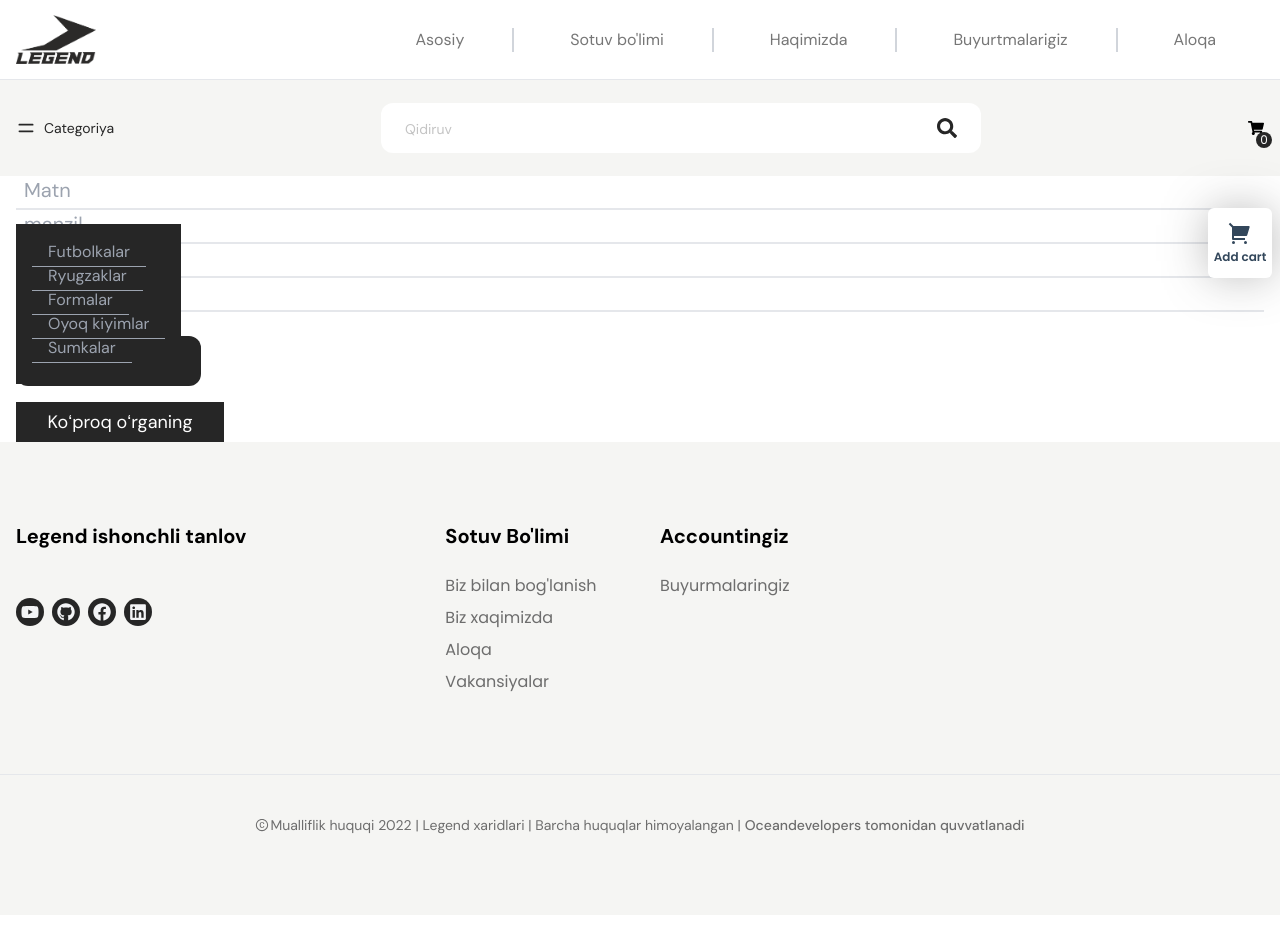
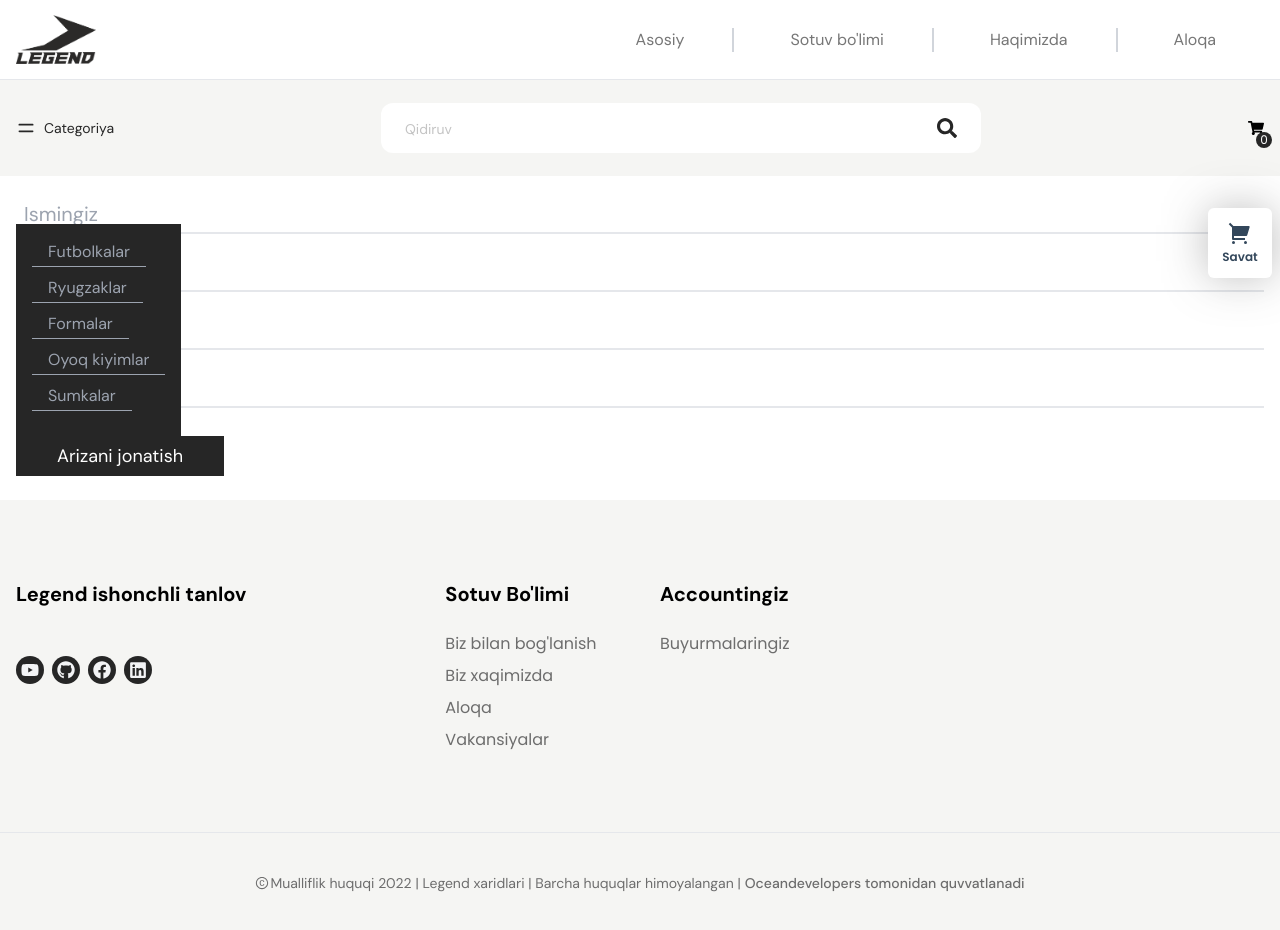
Before and after one commit to xakimovotabek200/onlyForBoburOka, a React (Create React App) app: page /paymentgateway in a window 1280 px wide. Both pictures are taken after a click on the element "Categoriya". Shown: the top 930 px of the page. Built offline with nearby package versions, Linux system fonts and the light colour scheme.

Commit message:
SOME UPDATES IN FRONTEND

```diff
--- a/src/components/SpecialCase/SpecialCase.js
+++ b/src/components/SpecialCase/SpecialCase.js
@@ -11,10 +11,9 @@ const SpecialCase = () => {
         <div className="bg-white w-16 h-[70px] rounded-md flex flex-col gap-1 text-[#33475b] justify-center items-center shadow-testShadow overflow-x-hidden group cursor-pointer relative">
           <div className="flex justify-center items-center">
             <RiShoppingCart2Fill className="text-2xl -translate-x-12 group-hover:translate-x-3 transition-transform duration-200" />
-
             <RiShoppingCart2Fill className="text-2xl -translate-x-3 group-hover:translate-x-12 transition-transform duration-200" />
           </div>
-          <p className="text-xs font-semibold font-titleFont">Add cart</p>
+          <p className="text-xs font-semibold font-titleFont">Savat</p>
           {products.length > 0 && (
             <p className="absolute top-1 right-2 bg-primeColor text-white text-xs w-4 h-4 rounded-full flex items-center justify-center font-semibold">
               {products.length}
--- a/src/components/home/Footer/Footer.js
+++ b/src/components/home/Footer/Footer.js
@@ -33,7 +33,7 @@ const Footer = () => {
             <p className="text-base w-full xl:w-[80%]"></p>
             <ul className="flex items-center gap-2">
               <a
-                href="https://www.youtube.com/@reactjsBD"
+                href="/"
                 target="_blank"
                 rel="noreferrer"
               >
@@ -42,7 +42,7 @@ const Footer = () => {
                 </li>
               </a>
               <a
-                href="https://github.com/noorjsdivs"
+                href=""
                 target="_blank"
                 rel="noreferrer"
               >
@@ -51,7 +51,7 @@ const Footer = () => {
                 </li>
               </a>
               <a
-                href="https://www.facebook.com/Noorlalu143/"
+                href=""
                 target="_blank"
                 rel="noreferrer"
               >
@@ -60,7 +60,7 @@ const Footer = () => {
                 </li>
               </a>
               <a
-                href="https://www.linkedin.com/in/noor-mohammad-ab2245193/"
+                href=""
                 target="_blank"
                 rel="noreferrer"
               >
--- a/src/components/home/Header/Header.js
+++ b/src/components/home/Header/Header.js
@@ -97,7 +97,7 @@ const Header = () => {
                         onClick={() => setCategory(!category)}
                         className="flex justify-between text-base cursor-pointer items-center font-titleFont mb-2"
                       >
-                        Categoriya{" "}
+                        ategoriya{" "}
                         <span className="text-lg">{category ? "-" : "+"}</span>
                       </h1>
                       {category && (
@@ -107,11 +107,6 @@ const Header = () => {
                           transition={{ duration: 0.4 }}
                           className="text-sm flex flex-col gap-1"
                         >
-                          {/* <li className="headerSedenavLi">Futbolkalar</li>
-                          <li className="headerSedenavLi">Sumkalar</li>
-                          <li className="headerSedenavLi">Oyoq kiyimlar</li>
-                          <li className="headerSedenavLi">Ryugzaklar</li>
-                          <li className="headerSedenavLi">Formalar</li> */}
                         </motion.ul>
                       )}
                     </div>
--- a/src/components/home/Header/HeaderBottom.js
+++ b/src/components/home/Header/HeaderBottom.js
@@ -73,7 +73,7 @@ const HeaderBottom = () => {
                     Futbolkalar
                   </Link>
                 </li>
-                <li>
+                <li className="my-3">
                   <Link
                     to="ryugzak"
                     className="text-gray-400 px-4 py-1 border-b-[1px] border-b-gray-400 hover:border-b-white hover:text-white duration-300 cursor-pointer"
@@ -81,7 +81,7 @@ const HeaderBottom = () => {
                     Ryugzaklar
                   </Link>
                 </li>
-                <li>
+                <li className="my-3">
                   <Link
                     to="formalar"
                     className="text-gray-400 px-4 py-1 border-b-[1px] border-b-gray-400 hover:border-b-white hover:text-white duration-300 cursor-pointer"
@@ -89,7 +89,7 @@ const HeaderBottom = () => {
                     Formalar
                   </Link>
                 </li>
-                <li>
+                <li className="my-3">
                   <Link
                     to="shoes"
                     className="text-gray-400 px-4 py-1 border-b-[1px] border-b-gray-400 hover:border-b-white hover:text-white duration-300 cursor-pointer"
@@ -97,7 +97,7 @@ const HeaderBottom = () => {
                     Oyoq kiyimlar
                   </Link>
                 </li>
-                <li>
+                <li className="my-3">
                   <Link
                     to="sumkalar"
                     className="text-gray-400 px-4 py-1 border-b-[1px] border-b-gray-400  hover:border-b-white hover:text-white duration-300 cursor-pointer"
--- a/src/constants/index.js
+++ b/src/constants/index.js
@@ -32,11 +32,6 @@ export const navBarList = [
   },
   {
     _id: 1004,
-    title: "Buyurtmalarigiz",
-    link: "/buyurtmalaringiz",
-  },
-  {
-    _id: 1005,
     title: "Aloqa",
     link: "contact",
   },
--- a/src/mycomponent.jsx
+++ b/src/mycomponent.jsx
@@ -39,47 +39,52 @@ function Mycomponent() {
     console.log(bodyContent);
   };
   return (
-    <form onSubmit={HandelArea}>
+    <form onSubmit={HandelArea} className="my-3">
       <input
-        className="w-full py-1 border-b-2 px-2 text-base  font-medium placeholder:font-normal placeholder:text-xl outline-none focus-within:border-primeColor"
+        className="w-full py-1 my-3 border-b-2 px-2 text-base  font-medium placeholder:font-normal placeholder:text-xl outline-none focus-within:border-primeColor"
         type="text"
-        placeholder="Matn"
+        placeholder="Ismingiz"
         onChange={pocketInfo}
         name="name"
         value={value.name}
+        required
       />
       <br />
       <input
-        className="w-full py-1 border-b-2 px-2 text-base  font-medium placeholder:font-normal placeholder:text-xl outline-none focus-within:border-primeColor"
+        className="w-full py-1 my-3 border-b-2 px-2 text-base  font-medium placeholder:font-normal placeholder:text-xl outline-none focus-within:border-primeColor"
         type="text"
-        placeholder="manzil"
+        placeholder="Manzil"
         onChange={pocketInfo}
         name="location"
         value={value.location}
+        required
       />
       <br />
       <input
-        className="w-full py-1 border-b-2 px-2 text-base  font-medium placeholder:font-normal placeholder:text-xl outline-none focus-within:border-primeColor"
+        className="w-full py-1 my-3 border-b-2 px-2 text-base  font-medium placeholder:font-normal placeholder:text-xl outline-none focus-within:border-primeColor"
         type="phone"
-        placeholder="telefon raqam"
+        placeholder="Telefon raqam"
         onChange={pocketInfo}
         name="phone"
         value={value.phone}
+        required
       />
       <br />
 
       <input
-        className="w-full py-1 border-b-2 px-2 text-base  font-medium placeholder:font-normal placeholder:text-xl outline-none focus-within:border-primeColor"
+        className="w-full py-1 my-3 border-b-2 px-2 text-base  font-medium placeholder:font-normal placeholder:text-xl outline-none focus-within:border-primeColor"
         type="text"
-        placeholder="mahsulot"
+        placeholder="Mahsulot"
         onChange={pocketInfo}
         name="product"
         value={value.product}
+        required
       />
       <br />
       <button
         onClick={addApplication}
-        className="bg-primeColor text-white rounded-xl text-lg mt-6 font-bodyFont w-[185px] h-[50px] hover:bg-black duration-300 font-bold"
+        className="w-52 h-10 bg-primeColor text-white text-lg mt-4 hover:bg-black duration-300 my-3"
+        type="submit"
       >
         Arizani jonatish
       </button>
--- a/src/pages/Cart/Cart.js
+++ b/src/pages/Cart/Cart.js
@@ -38,7 +38,7 @@ const Cart = () => {
             <h2 className="col-span-2">Mahsulot</h2>
             <h2>Narxi</h2>
             <h2>Miqdori</h2>
-            <h2>Sub jami</h2>
+            <h2>Jami</h2>
           </div>
           <div className="mt-5">
             {products.map((item) => (
@@ -62,26 +62,26 @@ const Cart = () => {
                 <p className="flex items-center justify-between border-[1px] border-gray-400 border-b-0 py-1.5 text-lg px-4 font-medium">
                   Oraliq jami
                   <span className="font-semibold tracking-wide font-titleFont">
-                    ${totalAmt}
+                    {totalAmt}
                   </span>
                 </p>
                 <p className="flex items-center justify-between border-[1px] border-gray-400 border-b-0 py-1.5 text-lg px-4 font-medium">
                   Yetkazib berish to'lovi
                   <span className="font-semibold tracking-wide font-titleFont">
-                    ${shippingCharge}
+                    {shippingCharge}
                   </span>
                 </p>
                 <p className="flex items-center justify-between border-[1px] border-gray-400 py-1.5 text-lg px-4 font-medium">
                   Jami
                   <span className="font-bold tracking-wide text-lg font-titleFont">
-                    ${totalAmt + shippingCharge}
+                    {totalAmt + shippingCharge}
                   </span>
                 </p>
               </div>
               <div className="flex justify-end">
                 <Link to="/paymentgateway">
                   <button className="w-52 h-10 bg-primeColor text-white hover:bg-black duration-300">
-                    Ariza Yuborishh
+                    Ariza Yuborish
                   </button>
                 </Link>
               </div>
--- a/src/pages/Cart/ItemCard.js
+++ b/src/pages/Cart/ItemCard.js
@@ -21,7 +21,7 @@ const ItemCard = ({ item }) => {
       </div>
       <div className="col-span-5 mdl:col-span-3 flex items-center justify-between py-4 mdl:py-0 px-4 mdl:px-0 gap-6 mdl:gap-0">
         <div className="flex w-1/3 items-center text-lg font-semibold">
-          ${item.price}
+          {item.price}
         </div>
         <div className="w-1/3 flex items-center gap-6 text-lg">
           <span
@@ -39,7 +39,7 @@ const ItemCard = ({ item }) => {
           </span>
         </div>
         <div className="w-1/3 flex items-center font-titleFont font-bold text-lg">
-          <p>${item.quantity * item.price}</p>
+          <p>{item.quantity * item.price}</p>
         </div>
       </div>
     </div>
--- a/src/pages/payment/Payment.js
+++ b/src/pages/payment/Payment.js
@@ -6,11 +6,6 @@ const Payment = () => {
   return (
     <div className="max-w-container mx-auto px-4">
       <Mycomponent />
-      <Link to="/">
-        <button className="w-52 h-10 bg-primeColor text-white text-lg mt-4 hover:bg-black duration-300">
-          Koʻproq oʻrganing
-        </button>
-      </Link>
     </div>
   );
 };
```
